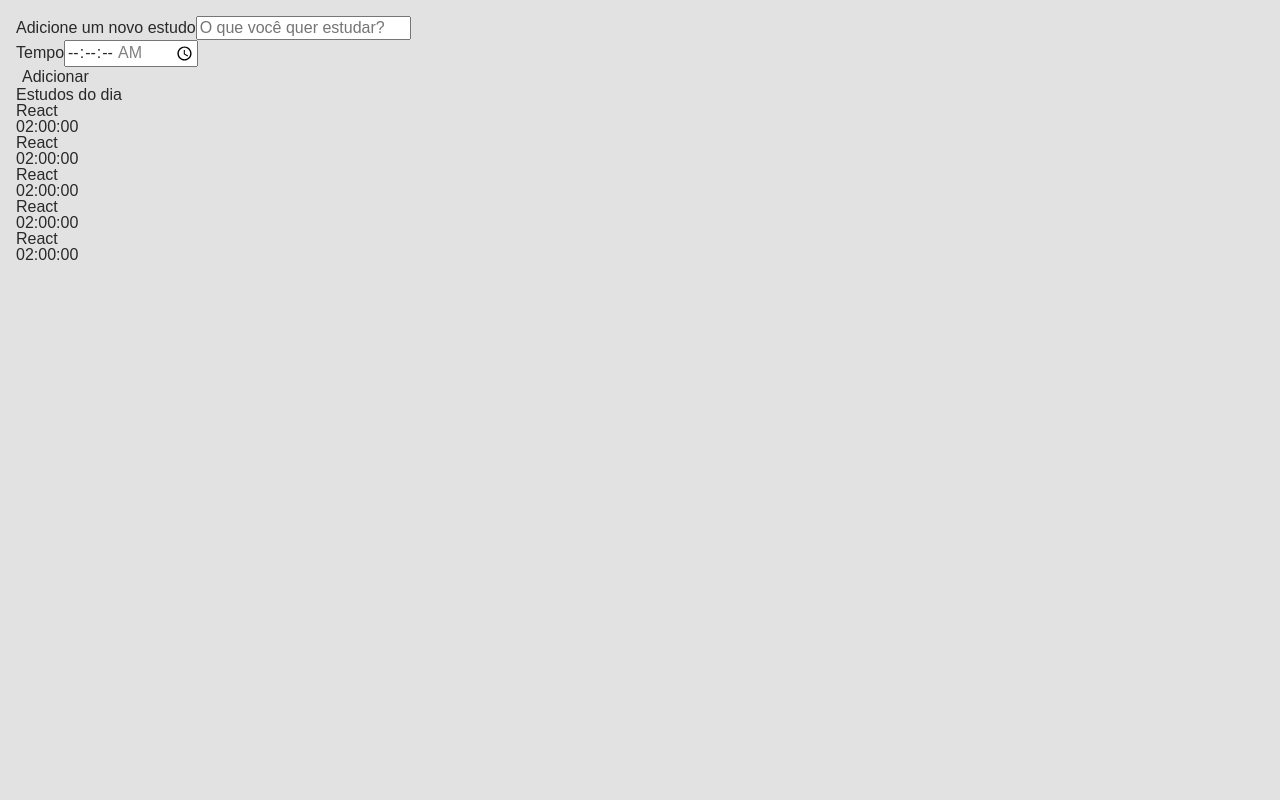
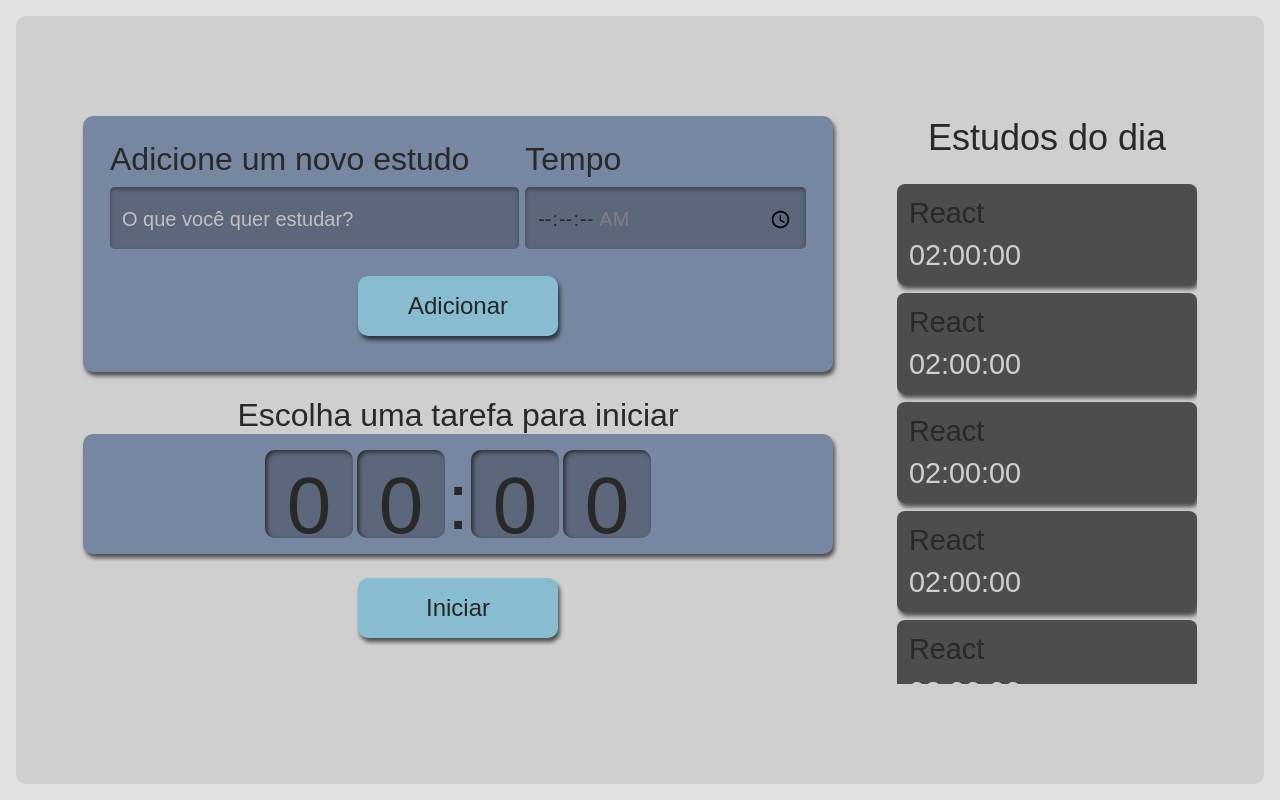
Before and after one commit to Ltheus/WIP-alura-studies, a React (Create React App) app: page / in a window 1280 px wide. Built offline with nearby package versions, Linux system fonts and the light colour scheme.

Commit message:
Created timer card component + initial styles

```diff
--- a/src/components/Button/Button.module.scss
+++ b/src/components/Button/Button.module.scss
@@ -1,3 +1,25 @@
 .button {
+    align-self: center;
+    background-color: #88bcd1;
+    border-radius: 10px;
+    box-shadow: 2px 4px 4px #0000009F;
+    color: #272626;
+    font-size: 1rem;
+    padding: 16px;
+    width: 150px;
+    cursor: pointer;
 
+    &:active {
+        background-color: #7CA6B7;
+        box-shadow: 2px 2px 4px #0000009F inset;
+    }
 }
+
+@media screen and (min-width: 1280px) {
+    .button {
+        grid-column-start: span 2;
+        justify-self: center;
+        width: 200px;
+        font-size: 1.5rem;
+    }
+}
--- a/src/components/Form/Form.module.scss
+++ b/src/components/Form/Form.module.scss
@@ -1,7 +1,61 @@
-.newTask{
+.newTask {
+    display: flex;
+    flex-direction: column;
+    grid-area: newTask;
+    background-color: #7687A1;
+    border-radius: 10px;
+    box-shadow: 2px 4px 4px #0000009F;
+    padding: 12px;
 
+    .inputContainer {
+        display: flex;
+        flex-direction: column;
+        width: 100%;
+        margin-bottom: 16px;
+
+        label {
+            margin-bottom: 8px;
+            font-size: 1rem;
+        }
+
+        input {
+            width: 100%;
+            padding: 8px 12px 4px;
+            box-sizing: border-box;
+            border: unset;
+            border-radius: 5px;
+            background-color: #5D677C;
+            box-shadow: 0px 2px 4px #2D2B2B9F inset;
+
+            &::placeholder {
+                color: #BFBFBF;
+                }
+        }
+    }
+
+    @media screen and (min-width: 1280px) {
+        flex-direction: row;
+        flex-wrap: wrap;
+        justify-content: space-around;
+        font-size: 2.25rem;
+        padding: 24px;
+        box-sizing: border-box;
+
+        .inputContainer {
+            width: calc(60% - 12px);
+
+            &:last-of-type {
+                width: 40%;
+            }
+
+            label {
+                font-size: 2rem;
+            }
+
+            input {
+                height: 100%;
+                font-size: 1.25rem;
+            }
+        }
+    }
 }
-
-.inputContainer{
-
-}
--- a/src/components/List/List.module.scss
+++ b/src/components/List/List.module.scss
@@ -1,7 +1,75 @@
-.taskList{
+.taskList {
+    grid-area: tasks;
+    height: 100%;
 
+    h2 {
+        font-size: 1.25rem;
+        margin-bottom: 12px;
+    }
+
+    ul {
+        max-height: 350px;
+        overflow-y: scroll;
+        scrollbar-width: thin;
+    }
+
+    @media screen and (min-width:1280px) {
+
+        h2 {
+            text-align: center;
+            font-size: 2.25rem;
+            margin-bottom: 24px;
+        }
+
+        ul {
+            overflow: auto;
+            max-height: 500px;
+        }
+    }
 }
 
 .listItem{
+    background-color: #4D4D4D;
+    border-radius: 8px;
+    box-shadow: 2px 4px 4px #0000009F;
+    padding: 12px;
+    margin-bottom: 8px;
+    position: relative;
+    cursor: pointer;
 
+    h3 {
+        margin-bottom: 8px;
+        word-break: break-all;
+    }
+
+    span {
+        color: #D0D0D0;
+    }
+
+    @media screen and (min-width:1280px) {
+        font-size: 1.8rem;
+    }
 }
+
+.selectedItem {
+    background-color: #292929;
+    box-shadow: 2px 4px 4px #0000009F inset;
+}
+
+.completedItem {
+    background-color: #566F42;
+    cursor: auto;
+
+    .done {
+        display: block;
+        background-image: url('../../assets/images/check-mark.svg');
+        background-repeat: no-repeat;
+        background-size: 38px 38px;
+        position: absolute;
+        top: 50%;
+        right: 12px;
+        transform: translateY(-50%);
+        width: 42px;
+        height: 43px;
+    }
+}
--- a/src/components/List/index.tsx
+++ b/src/components/List/index.tsx
@@ -1,4 +1,3 @@
-import React from "react";
 import style from "./List.module.scss";
 import Item from "./Item";
 
--- /dev/null
+++ b/src/components/TimerCard/Timer/Timer.module.scss
@@ -0,0 +1,24 @@
+.timerNumber {
+    background-color: #5D677C;
+    box-shadow: 2px 2px 4px #2B2B2B inset;
+    height: 2.5rem;
+    width: 3rem;
+    padding: 8px 4px;
+    margin: 0 2px;
+    border-radius: 10px;
+    text-align: center;
+
+    @media screen and (min-width:1280px) {
+        height: 4.5rem;
+        width: 5rem;
+    }
+}
+
+.timerDivision {
+    height: 3rem;
+    text-align: center;
+
+    @media screen and (min-width:1280px) {
+        height: 5rem;
+    }
+}
--- /dev/null
+++ b/src/components/TimerCard/Timer/index.tsx
@@ -0,0 +1,13 @@
+import style from "./Timer.module.scss";
+
+export default function Timer() {
+  return (
+    <>
+      <span className={style.timerNumber}>0</span>
+      <span className={style.timerNumber}>0</span>
+      <span className={style.timerDivision}>:</span>
+      <span className={style.timerNumber}>0</span>
+      <span className={style.timerNumber}>0</span>
+    </>
+  );
+}
--- /dev/null
+++ b/src/components/TimerCard/TimerCard.module.scss
@@ -0,0 +1,59 @@
+.timerCard {
+    display: flex;
+    flex-direction: column;
+    align-items: center;
+    grid-area: timer;
+
+    .timerWrapper {
+        align-items: center;
+        background-color: #7687A1;
+        border-radius: 10px;
+        box-shadow: 2px 4px 4px #0000009F;
+        box-sizing: border-box;
+        display: flex;
+        font-size: 3rem;
+        justify-content: center;
+        margin-bottom: 24px;
+        padding: 16px 12px;
+        width: 100%;
+    }
+
+    .title {
+        font-size: 2rem;
+    }
+
+    button {
+        background-color: #88bcd1;
+        border-radius: 10px;
+        box-shadow: 2px 4px 4px #0000009F;
+        color: #272626;
+        cursor: pointer;
+        font-size: 1.25rem;
+        padding: 16px;
+        width: 150px;
+
+        &:active {
+            background-color: #7CA6B7;
+            box-shadow: 2px 2px 4px #0000009F inset;
+            cursor: auto;
+        }
+    }
+
+    @media screen and (min-width:1280px) {
+
+        .timerWrapper {
+            font-size: 5rem;
+        }
+
+        p {
+            font-size: 2rem;
+        }
+
+        button {
+            grid-column-start: span 2;
+            justify-self: center;
+            width: 200px;
+            font-size: 1.5rem;
+        }
+    }
+}
--- /dev/null
+++ b/src/components/TimerCard/index.tsx
@@ -0,0 +1,15 @@
+import Button from "../Button";
+import Timer from "./Timer";
+import style from "./TimerCard.module.scss";
+
+export default function TimerCard() {
+  return (
+    <div className={style.timerCard}>
+      <p className={style.title}>Escolha uma tarefa para iniciar</p>
+      <div className={style.timerWrapper}>
+        <Timer />
+      </div>
+      <Button>Iniciar</Button>
+    </div>
+  );
+}
--- a/src/index.css
+++ b/src/index.css
@@ -103,7 +103,7 @@
 }
 
 body {
-  line-height: 1;
+  line-height: 1.2;
 }
 
 ol,
@@ -165,7 +165,7 @@
 }
 
 ::-webkit-scrollbar {
-  width: 8px;
+  width: 4px;
 }
 
 ::-webkit-scrollbar-track {
@@ -173,10 +173,10 @@
 }
 
 ::-webkit-scrollbar-thumb {
-  border-radius: 4px;
-  background: #888;
+  border-radius: 2px;
+  background: #b9b9b9;
 }
 
 ::-webkit-scrollbar-thumb:hover {
-  background: #555;
+  background: #9c9c9c;
 }
--- a/src/pages/App.module.scss
+++ b/src/pages/App.module.scss
@@ -1,3 +1,30 @@
-.AppStyle{
+.AppStyle {
+    display: grid;
+    grid-template-rows: min-content min-content auto;
+    grid-template-areas:
+        "newTask"
+        "timer"
+        "tasks"
+    ;
+    row-gap: 24px;
+    min-width: 320px;
+    min-height: calc(100vh - 32px);
+    width: 100%;
+    padding: 32px;
+    box-sizing: border-box;
+    border-radius: 10px;
+    background-color: #cfcfcf;
 
+    @media screen and (min-width:1280px) {
+        grid-template-areas:
+            "newTask tasks"
+            "timer tasks"
+        ;
+        column-gap: 64px;
+        grid-template-rows: min-content min-content;
+        grid-template-columns: 750px 300px;
+        justify-content: center;
+        align-content: center;
+        padding: 64px;
+    }
 }
--- a/src/pages/App.tsx
+++ b/src/pages/App.tsx
@@ -2,12 +2,14 @@
 import Form from "../components/Form";
 import List from "../components/List";
 import style from "./App.module.scss";
+import TimerCard from "../components/TimerCard";
 
 function App() {
   return (
     <div className={style.AppStyle}>
       <Form />
       <List />
+      <TimerCard />
     </div>
   );
 }
```
